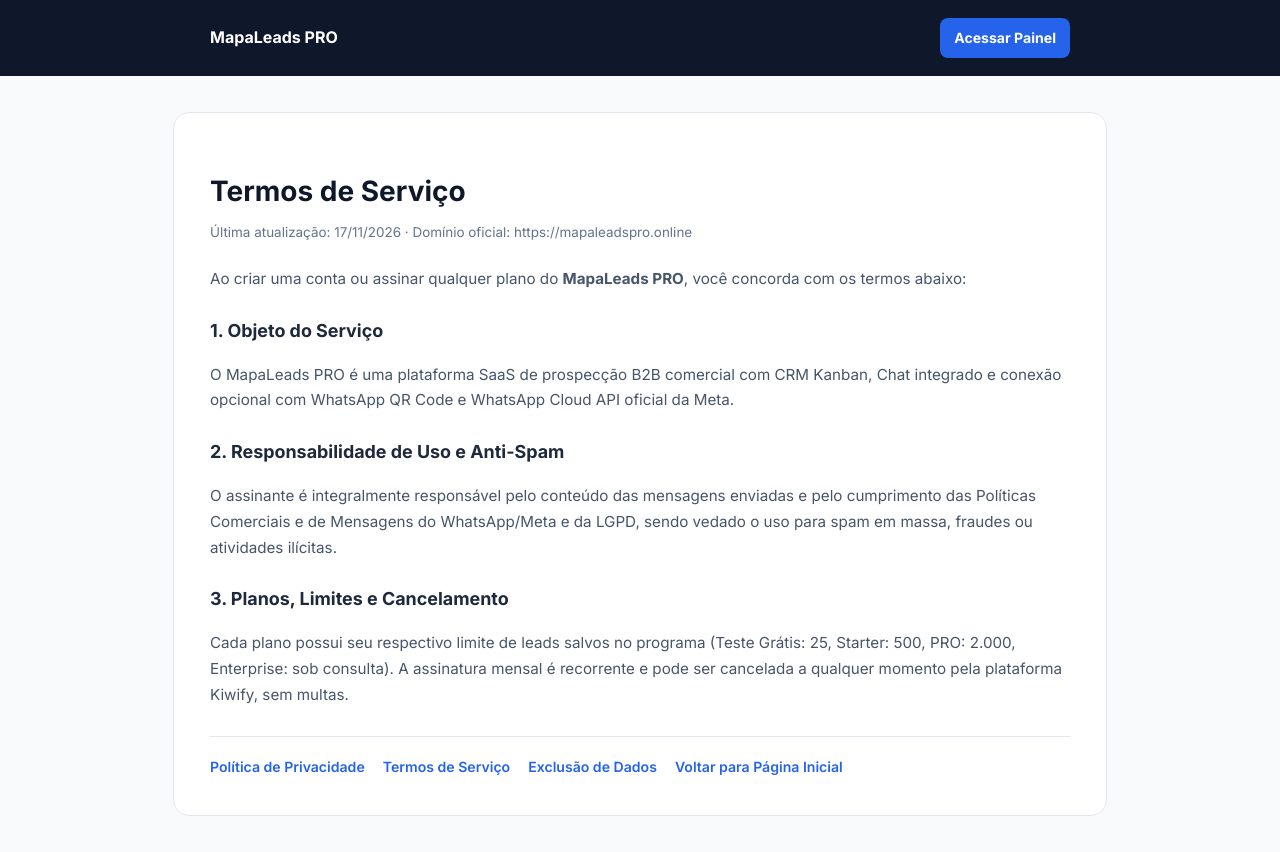
After one commit to AluiMaker/new, a Flask app: page /termos in a window 1280 px wide. The commit adds this page. Run offline with Flask 3, Linux system fonts and the light colour scheme; data that the repository does not hold is empty.

Commit message:
feat: add Meta-required /privacidade, /termos and /exclusao-dados pages

```diff
--- a/server.py
+++ b/server.py
@@ -414,6 +414,21 @@ def landing_page():
     return render_template("landing.html", site_cfg=site_cfg)
 
 
+@app.route("/privacidade")
+def privacy_page():
+    return render_template("legal.html", doc="privacidade", title="Política de Privacidade", site_cfg=get_site_settings())
+
+
+@app.route("/termos")
+def terms_page():
+    return render_template("legal.html", doc="termos", title="Termos de Serviço", site_cfg=get_site_settings())
+
+
+@app.route("/exclusao-dados")
+def data_deletion_page():
+    return render_template("legal.html", doc="exclusao", title="Exclusão de Dados do Usuário", site_cfg=get_site_settings())
+
+
 @app.route("/app")
 @login_required
 def app_dashboard():
--- a/templates/landing.html
+++ b/templates/landing.html
@@ -723,6 +723,8 @@
         <a href="/login">Entrar</a>
         <a href="/register">Teste Grátis</a>
         <a href="/primeiro-acesso">Primeiro Acesso (Assinante)</a>
+        <a href="/privacidade">Privacidade</a>
+        <a href="/termos">Termos</a>
         {% if site_cfg.support_whatsapp %}
         <a href="https://wa.me/{{ site_cfg.support_whatsapp_digits or site_cfg.support_whatsapp }}" target="_blank"><i class="fa-brands fa-whatsapp"></i> Suporte Comercial</a>
         {% endif %}
--- /dev/null
+++ b/templates/legal.html
@@ -0,0 +1,69 @@
+<!DOCTYPE html>
+<html lang="pt-BR">
+<head>
+  <meta charset="UTF-8">
+  <meta name="viewport" content="width=device-width, initial-scale=1.0">
+  <title>{{ title }} — MapaLeads PRO</title>
+  <link rel="preconnect" href="https://fonts.googleapis.com">
+  <link href="https://fonts.googleapis.com/css2?family=Inter:wght@400;500;600;700&display=swap" rel="stylesheet">
+  <style>
+    body { font-family: 'Inter', sans-serif; color: #0f172a; background: #f8fafc; margin: 0; line-height: 1.7; }
+    .top { background: #0f172a; color: #fff; padding: 18px 22px; }
+    .top-inner { max-width: 860px; margin: 0 auto; display: flex; justify-content: space-between; align-items: center; }
+    .top a { color: #fff; text-decoration: none; font-weight: 700; }
+    .wrap { max-width: 860px; margin: 36px auto; background: #fff; border: 1px solid #e2e8f0; border-radius: 16px; padding: 36px; }
+    h1 { font-size: 1.75rem; margin-bottom: 6px; }
+    h2 { font-size: 1.12rem; margin-top: 24px; margin-bottom: 8px; color: #1e293b; }
+    p, li { color: #475569; font-size: 0.95rem; }
+    .meta { font-size: 0.84rem; color: #64748b; margin-bottom: 22px; }
+    .links { margin-top: 28px; padding-top: 18px; border-top: 1px solid #e2e8f0; display: flex; gap: 18px; flex-wrap: wrap; font-size: 0.88rem; }
+    .links a { color: #2563eb; text-decoration: none; font-weight: 600; }
+  </style>
+</head>
+<body>
+  <div class="top">
+    <div class="top-inner">
+      <a href="/vendas">MapaLeads PRO</a>
+      <a href="/login" style="font-size:0.88rem; background:#2563eb; padding:8px 14px; border-radius:8px;">Acessar Painel</a>
+    </div>
+  </div>
+  <div class="wrap">
+    <h1>{{ title }}</h1>
+    <div class="meta">Última atualização: 17/11/2026 · Domínio oficial: https://mapaleadspro.online</div>
+
+    {% if doc == 'privacidade' %}
+      <p>O <strong>MapaLeads PRO</strong> respeita a sua privacidade e atua em conformidade com a Lei Geral de Proteção de Dados (LGPD - Lei nº 13.709/2018) e as Políticas da Plataforma Meta.</p>
+      <h2>1. Dados Coletados</h2>
+      <p>Coletamos apenas os dados necessários para autenticação e operação da conta do assinante (nome, e-mail, nome da empresa e informações técnicas de integração vinculadas voluntariamente pelo usuário, como Phone Number ID, WABA ID e tokens OAuth autorizados da Meta Cloud API).</p>
+      <h2>2. Uso das Informações e Permissões da Meta</h2>
+      <p>As permissões concedidas via <em>Facebook Login for Business</em> (como <code>whatsapp_business_management</code> e <code>whatsapp_business_messaging</code>) são utilizadas exclusivamente dentro da conta isolada do próprio cliente para enviar, receber e gerenciar conversas e modelos de mensagem no WhatsApp Business oficial dentro do painel MapaLeads PRO.</p>
+      <h2>3. Compartilhamento e Segurança</h2>
+      <p>Não vendemos nem compartilhamos tokens, listas de leads ou históricos de atendimento entre contas diferentes. Cada assinante opera em ambiente isolado no banco de dados com tráfego criptografado via HTTPS.</p>
+      <h2>4. Exclusão e Contato</h2>
+      <p>Você pode revogar o acesso ou solicitar a remoção completa dos dados e tokens seguindo as instruções em <a href="/exclusao-dados">Instruções para Exclusão de Dados</a>.</p>
+    {% elif doc == 'termos' %}
+      <p>Ao criar uma conta ou assinar qualquer plano do <strong>MapaLeads PRO</strong>, você concorda com os termos abaixo:</p>
+      <h2>1. Objeto do Serviço</h2>
+      <p>O MapaLeads PRO é uma plataforma SaaS de prospecção B2B comercial com CRM Kanban, Chat integrado e conexão opcional com WhatsApp QR Code e WhatsApp Cloud API oficial da Meta.</p>
+      <h2>2. Responsabilidade de Uso e Anti-Spam</h2>
+      <p>O assinante é integralmente responsável pelo conteúdo das mensagens enviadas e pelo cumprimento das Políticas Comerciais e de Mensagens do WhatsApp/Meta e da LGPD, sendo vedado o uso para spam em massa, fraudes ou atividades ilícitas.</p>
+      <h2>3. Planos, Limites e Cancelamento</h2>
+      <p>Cada plano possui seu respectivo limite de leads salvos no programa (Teste Grátis: 25, Starter: 500, PRO: 2.000, Enterprise: sob consulta). A assinatura mensal é recorrente e pode ser cancelada a qualquer momento pela plataforma Kiwify, sem multas.</p>
+    {% else %}
+      <p>Para desconectar sua conta do WhatsApp / Meta ou solicitar a exclusão definitiva dos seus dados no <strong>MapaLeads PRO</strong>:</p>
+      <h2>Passo 1 — Revogar acesso da Meta</h2>
+      <p>Acesse as configurações da sua Conta Meta / Facebook em <em>Configurações e Privacidade → Configurações → Integrações Comerciais</em> e remova o aplicativo <strong>MapaLeads PRO</strong>.</p>
+      <h2>Passo 2 — Solicitar exclusão dos registros no servidor</h2>
+      <p>Caso deseje a remoção permanente da sua conta, tokens salvos e histórico de conversas armazenados em nossos servidores, entre em contato informando o e-mail de cadastro através do nosso canal oficial{% if site_cfg.support_whatsapp_digits %} pelo WhatsApp <a href="https://wa.me/{{ site_cfg.support_whatsapp_digits }}" target="_blank">+{{ site_cfg.support_whatsapp_digits }}</a>{% endif %}.</p>
+      <p>A remoção definitiva é processada em até 48 horas úteis após a solicitação.</p>
+    {% endif %}
+
+    <div class="links">
+      <a href="/privacidade">Política de Privacidade</a>
+      <a href="/termos">Termos de Serviço</a>
+      <a href="/exclusao-dados">Exclusão de Dados</a>
+      <a href="/vendas">Voltar para Página Inicial</a>
+    </div>
+  </div>
+</body>
+</html>
```
